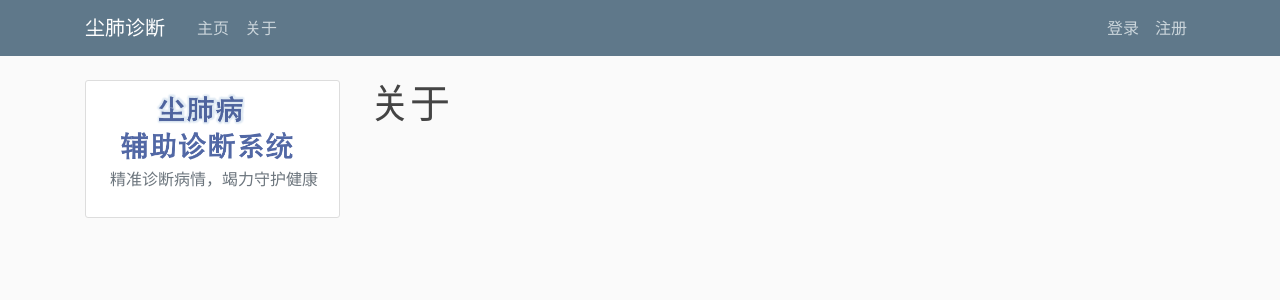
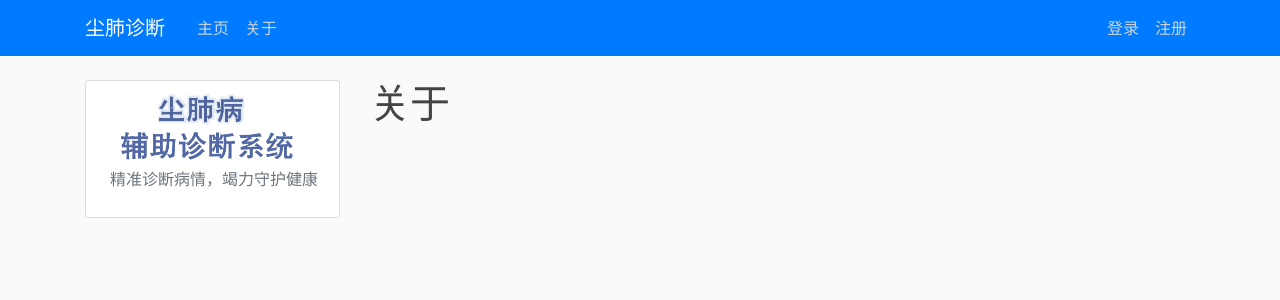
Before and after one commit to Yeqi-Fang/Diagnosis-of-pneumoconiosis, a Flask app: page /about in a window 1280 px wide. Shown: the top 300 px of the page. Run offline with Flask 2, Linux system fonts and the light colour scheme; some libraries are stand-ins or nearby versions.

Commit message:
23-2-12-1

```diff
--- a/flaskblog/templates/layout.html
+++ b/flaskblog/templates/layout.html
@@ -19,7 +19,7 @@
 </head>
 <body>
 <header class="site-header">
-    <nav class="navbar navbar-expand-md navbar-dark bg-steel fixed-top">
+    <nav class="navbar navbar-expand-md navbar-dark bg-primary fixed-top">
         <div class="container">
             <a class="navbar-brand mr-4" href="{{ url_for('home') }}">尘肺诊断</a>
             <button class="navbar-toggler" type="button" data-toggle="collapse" data-target="#navbarToggle"
```
